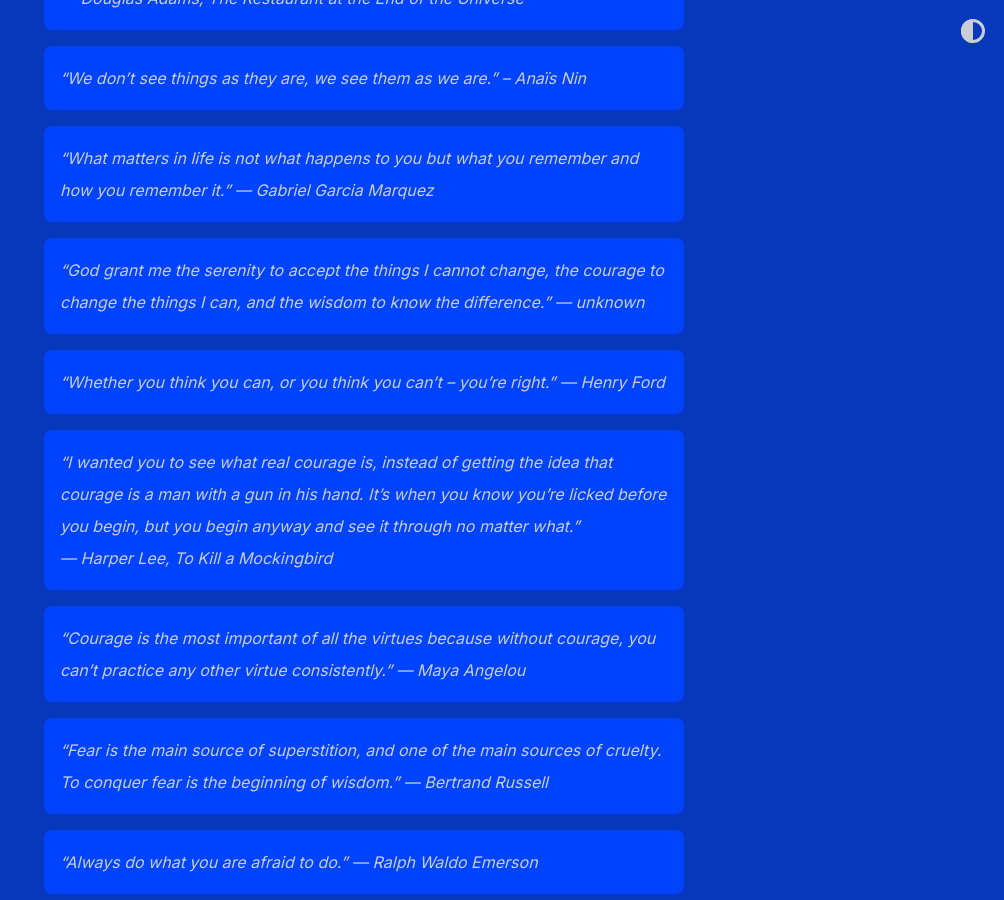
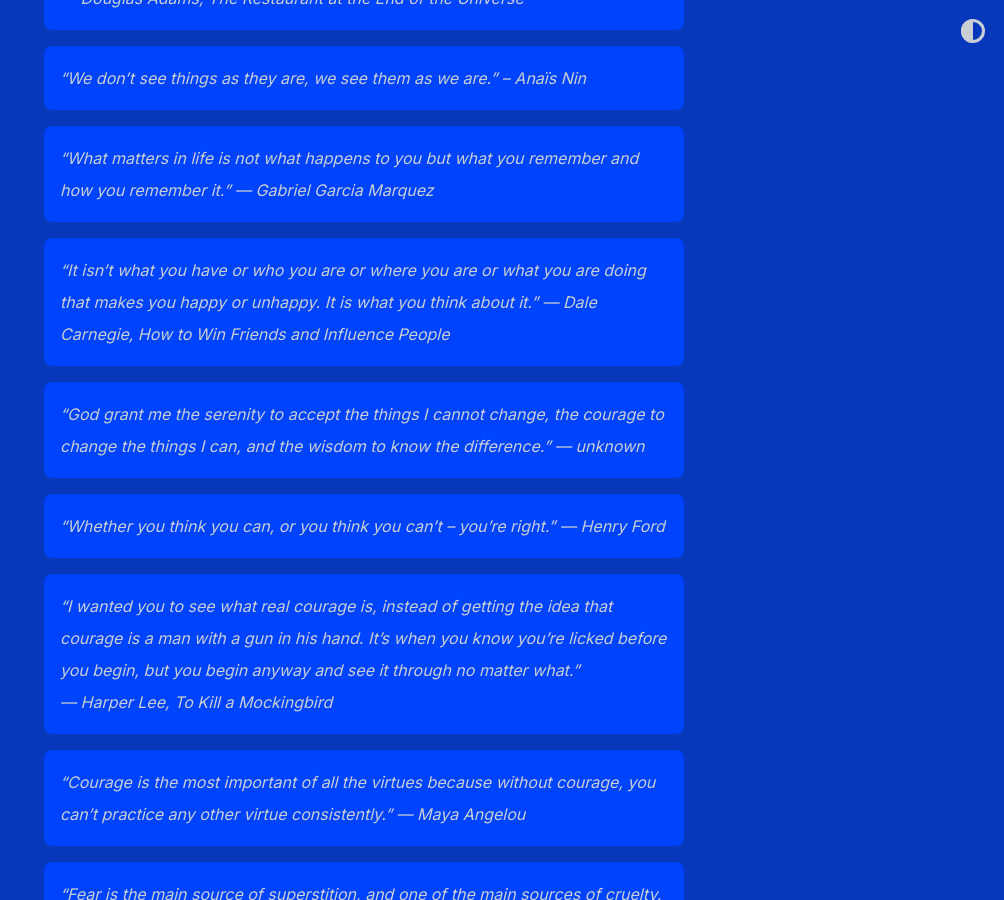
Before and after one commit to shihankanungo/shihankanungo.github.io, a Jekyll site: the page built from quotes.md, in a window 1280 px wide and 900 px high, scrolled down 908 px. Shown: the whole window, without its empty margins (276-1280 px from the left). Built offline with Jekyll 4.4.1, drawn with Linux system fonts in a browser that asks for light colours.

Commit message:
Update quotes.md

```diff
--- a/quotes.md
+++ b/quotes.md
@@ -19,6 +19,8 @@
 > "We don't see things as they are, we see them as we are." -- Anaïs Nin
 
 > "What matters in life is not what happens to you but what you remember and how you remember it." --- Gabriel Garcia Marquez
+
+> "It isn't what you have or who you are or where you are or what you are doing that makes you happy or unhappy. It is what you think about it." --- Dale Carnegie, <i>How to Win Friends and Influence People</i>
 
 > "God grant me the serenity to accept the things I cannot change, the courage to change the things I can, and the wisdom to know the difference." --- unknown
 
```
